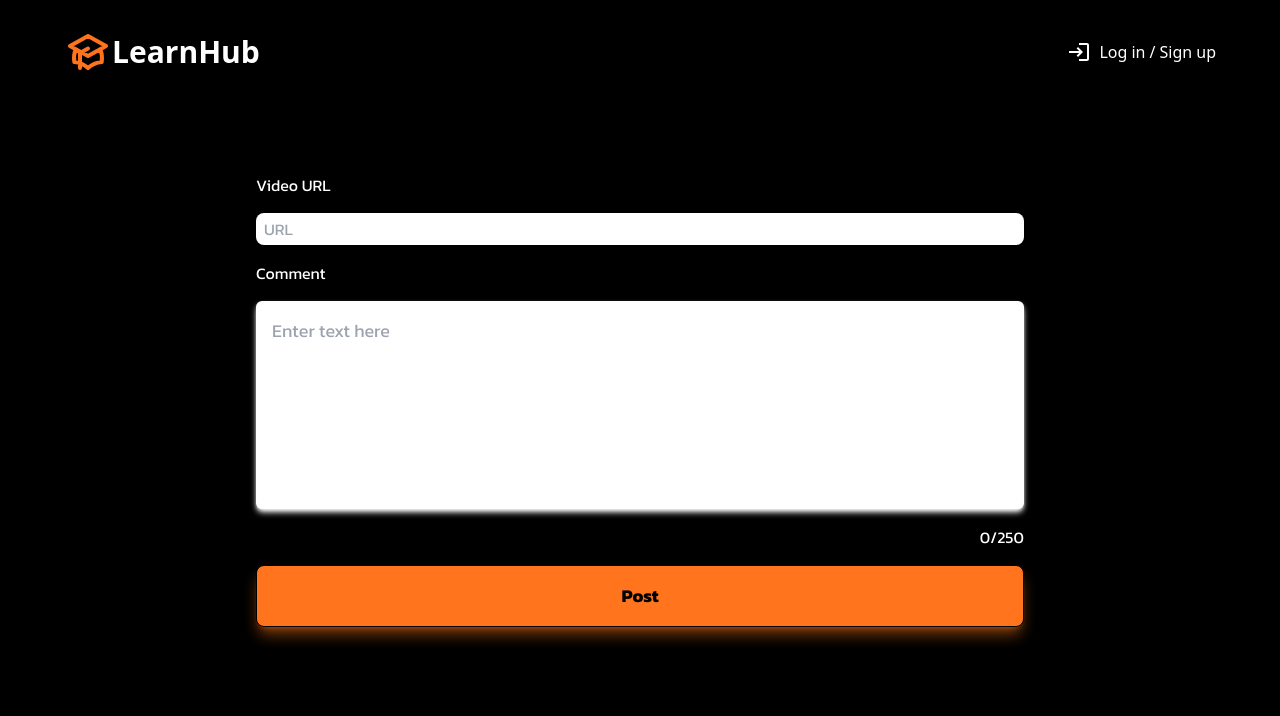
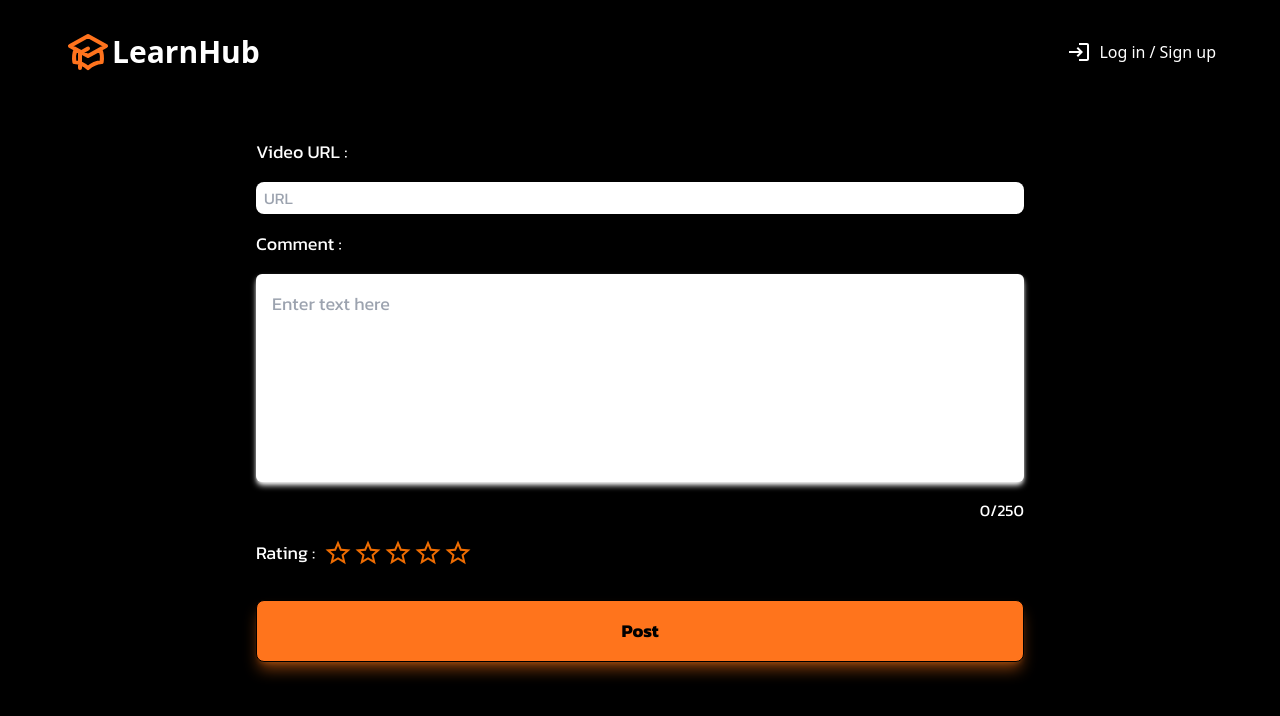
Before and after one commit to brightnc/frontend-project, a React (Vite) app: page /create in a window 1280 px wide. Shown: the top 716 px of the page. Built offline with nearby package versions, Linux system fonts and the light colour scheme.

Commit message:
feat :sparkles: : create new post

```diff
--- a/src/components/CardPost.tsx
+++ b/src/components/CardPost.tsx
@@ -1,12 +1,24 @@
 import { Link } from 'react-router-dom'
 import { PostDTO } from '../types/dto'
+import Rating from '@mui/material/Rating'
+import { styled } from '@mui/material/styles'
+import StarOutlineOutlinedIcon from '@mui/icons-material/StarOutlineOutlined'
+import StarOutlinedIcon from '@mui/icons-material/StarOutlined'
 
 interface ICardPostProps {
   post: PostDTO
 }
 const CardPost = ({ post }: ICardPostProps) => {
+  const StyledRating = styled(Rating)({
+    '& .MuiRating-iconFilled': {
+      color: 'yellow',
+    },
+    '& .MuiRating-iconHover': {
+      color: 'yellow',
+    },
+  })
   return (
-    <div className="flex flex-col border border-black rounded-lg">
+    <div className="flex flex-col border border-black rounded-lg gap-6">
       <Link to={`/posts/${post.id}`}>
         <div>
           <img
@@ -23,8 +35,16 @@ const CardPost = ({ post }: ICardPostProps) => {
             </div>
             <h5 className="italic text-sm text-yellow-200">{post.comment}</h5>
           </div>
-          <div className="detailRow">
+          <div className="flex justify-between items-center">
             <p className="text-lg text-[#AAAAAA]">{post.postedBy.name}</p>
+            <StyledRating
+              name="customized-color"
+              size="small"
+              readOnly
+              value={post.rating}
+              icon={<StarOutlinedIcon fontSize="inherit" />}
+              emptyIcon={<StarOutlineOutlinedIcon color="warning" fontSize="inherit" />}
+            />
           </div>
         </div>
       </Link>
--- a/src/components/Main.tsx
+++ b/src/components/Main.tsx
@@ -17,7 +17,7 @@ const Main = () => {
           </button>
         </Link>
       </div>
-      <div className="grid grid-cols-4 gap-8 mt-11">
+      <div className="grid grid-cols-3 gap-8 mt-11">
         {posts &&
           posts.map((post) => {
             return <CardPost key={post.id} post={post} />
--- a/src/hooks/useCreatePost.tsx
+++ b/src/hooks/useCreatePost.tsx
@@ -1,5 +1,22 @@
+import axios from 'axios'
+import { CreateContentDTO, PostDTO } from '../types/dto'
+import { useNavigate } from 'react-router-dom'
+
 const useCreatePost = () => {
-  return <div>useCreatePost</div>
+  const navigate = useNavigate()
+  const createPost = async (content: CreateContentDTO) => {
+    const url = 'https://api.learnhub.thanayut.in.th/content'
+    const token = localStorage.getItem('token')
+    try {
+      await axios.post<PostDTO>(url, content, {
+        headers: { 'Content-Type': 'application/json', Authorization: 'Bearer ' + token },
+      })
+      navigate('/')
+    } catch (error) {
+      throw new Error('Can not create content !')
+    }
+  }
+  return { createPost }
 }
 
 export default useCreatePost
--- a/src/hooks/usePost.tsx
+++ b/src/hooks/usePost.tsx
@@ -50,6 +50,7 @@ const usePost = (id: string) => {
       setError('Cannot delete post id : ' + id)
     }
   }
+
   return { post, isLoading, error, deletePost }
 }
 
--- a/src/pages/CreatePost.tsx
+++ b/src/pages/CreatePost.tsx
@@ -1,25 +1,69 @@
-import { useState } from 'react'
+import { FormEvent, useState } from 'react'
+import Rating from '@mui/material/Rating'
+import { styled } from '@mui/material/styles'
+import StarOutlineOutlinedIcon from '@mui/icons-material/StarOutlineOutlined'
+import StarOutlinedIcon from '@mui/icons-material/StarOutlined'
+import useCreatePost from '../hooks/useCreatePost'
 
 const CreatePost = () => {
   const [currentLength, setCurrentLength] = useState<number>(0)
+  const [rating, setRating] = useState<number | null>(0)
+  const [videoUrl, setVideoUrl] = useState<string>('')
+  const [comment, setComment] = useState<string>('')
+  const { createPost } = useCreatePost()
+  // const [contentBody, setContentBody] = useState<CreateContentDTO>({
+  //   videoUrl: '',
+  //   comment: '',
+  //   rating: 0,
+  // })
   const maxLength = 250
+
+  const StyledRating = styled(Rating)({
+    '& .MuiRating-iconFilled': {
+      color: 'yellow',
+    },
+    '& .MuiRating-iconHover': {
+      color: 'yellow',
+    },
+  })
+
+  const handleSubmit = async (e: FormEvent) => {
+    e.preventDefault()
+    try {
+      await createPost({
+        videoUrl: videoUrl,
+        comment: comment,
+        rating: rating || 0,
+      })
+    } catch (error) {
+      console.error(error)
+    }
+  }
   return (
     <div className=" h-screen flex flex-col justify-center items-center w-full ">
       <div className="w-2/3 h-4/5 flex flex-col justify-center items-center">
         <div className="w-full">
-          <form className="flex flex-col gap-4 w-full">
-            <label htmlFor="video-url">Video URL</label>
+          <form onSubmit={handleSubmit} className="flex flex-col gap-4 w-full">
+            <label htmlFor="video-url" className="text-lg">
+              Video URL :
+            </label>
             <input
               id="video-url"
               className="text-black px-2 py-1 rounded-lg w-full"
               type="text"
               placeholder="URL"
               required
+              onChange={(e) => setVideoUrl(e.target.value)}
             />
-            <label htmlFor="comment">Comment</label>
+            <label htmlFor="comment" className="text-lg">
+              Comment :
+            </label>
             <textarea
               id="comment"
-              onChange={(e) => setCurrentLength(e.target.value.length)}
+              onChange={(e) => {
+                setCurrentLength(e.target.value.length)
+                setComment(e.target.value)
+              }}
               maxLength={maxLength}
               placeholder="Enter text here"
               className="w-full p-4 h-52 text-lg  text-black shadow-md shadow-white resize-none rounded-md"
@@ -29,9 +73,22 @@ const CreatePost = () => {
               <span>/</span>
               <span>{maxLength}</span>
             </div>
+            <div className="flex items-center gap-2">
+              <p className="text-lg">Rating :</p>
+              <StyledRating
+                name="customized-color"
+                size="large"
+                value={rating}
+                onChange={(_, newValue) => {
+                  setRating(newValue)
+                }}
+                icon={<StarOutlinedIcon fontSize="inherit" />}
+                emptyIcon={<StarOutlineOutlinedIcon color="warning" fontSize="inherit" />}
+              />
+            </div>
             <button
               type="submit"
-              className="bg-[#ff741c]   border border-black hover:bg-black text-black hover:border-[#ff741c] hover:border hover:text-[#ff741c] font-bold rounded-lg px-8 py-4 text-lg shadow-lg shadow-orange-500/50"
+              className="bg-[#ff741c]   border border-black hover:bg-black text-black hover:border-[#ff741c] hover:border hover:text-[#ff741c] font-bold rounded-lg mt-4 px-8 py-4 text-lg shadow-lg shadow-orange-500/50"
             >
               Post
             </button>
--- a/src/pages/Edit.tsx
+++ b/src/pages/Edit.tsx
@@ -1,6 +1,10 @@
 import { FormEvent, useState } from 'react'
 import { useParams } from 'react-router-dom'
 import usePost from '../hooks/usePost'
+import Rating from '@mui/material/Rating'
+import { styled } from '@mui/material/styles'
+import StarOutlineOutlinedIcon from '@mui/icons-material/StarOutlineOutlined'
+import StarOutlinedIcon from '@mui/icons-material/StarOutlined'
 
 const Edit = () => {
   const [currentLength, setCurrentLength] = useState<number>(0)
@@ -8,6 +12,7 @@ const Edit = () => {
   const { id } = useParams()
   const { post, isLoading, error } = usePost(id || '1')
   const [comment, setComment] = useState('')
+  const [rating, setRating] = useState<number | null>(null)
 
   const handleSubmit = (e: FormEvent) => {
     e.preventDefault()
@@ -15,6 +20,15 @@ const Edit = () => {
     setComment('')
     setCurrentLength(0)
   }
+
+  const StyledRating = styled(Rating)({
+    '& .MuiRating-iconFilled': {
+      color: 'yellow',
+    },
+    '& .MuiRating-iconHover': {
+      color: 'yellow',
+    },
+  })
 
   if (isLoading) return <h1>Loading...</h1>
   if (error) return <h1>{error}</h1>
@@ -43,6 +57,19 @@ const Edit = () => {
                   <span>/</span>
                   <span>{maxLength}</span>
                 </div>
+                <div className="flex items-center gap-2">
+                  <p className="text-lg">Rating :</p>
+                  <StyledRating
+                    name="customized-color"
+                    size="large"
+                    value={rating}
+                    onChange={(_, newValue) => {
+                      setRating(newValue)
+                    }}
+                    icon={<StarOutlinedIcon fontSize="inherit" />}
+                    emptyIcon={<StarOutlineOutlinedIcon color="warning" fontSize="inherit" />}
+                  />
+                </div>
                 <button
                   type="submit"
                   className="bg-[#ff741c]   border border-black hover:bg-black text-black hover:border-[#ff741c] hover:border hover:text-[#ff741c] font-bold rounded-lg px-8 py-4 text-lg shadow-lg shadow-orange-500/50"
--- a/src/pages/Post.tsx
+++ b/src/pages/Post.tsx
@@ -4,6 +4,10 @@ import { FaRegEdit } from 'react-icons/fa'
 import DeleteForeverOutlinedIcon from '@mui/icons-material/DeleteForeverOutlined'
 import { Link } from 'react-router-dom'
 import { useAuth } from '../providers/AuthProvider'
+import Rating from '@mui/material/Rating'
+import { styled } from '@mui/material/styles'
+import StarOutlineOutlinedIcon from '@mui/icons-material/StarOutlineOutlined'
+import StarOutlinedIcon from '@mui/icons-material/StarOutlined'
 
 const Post = () => {
   const { id } = useParams()
@@ -13,6 +17,15 @@ const Post = () => {
   const handleDelete = () => {
     deletePost()
   }
+
+  const StyledRating = styled(Rating)({
+    '& .MuiRating-iconFilled': {
+      color: 'yellow',
+    },
+    '& .MuiRating-iconHover': {
+      color: 'yellow',
+    },
+  })
 
   if (isLoading) return <h1>Loading...</h1>
   if (error) return <h1>{error}</h1>
@@ -44,6 +57,14 @@ const Post = () => {
                     Posted by<span className="mx-1 text-xl">—</span>
                     {post.postedBy.name}
                   </p>
+                  <StyledRating
+                    name="customized-color"
+                    size="small"
+                    readOnly
+                    value={post.rating}
+                    icon={<StarOutlinedIcon fontSize="inherit" />}
+                    emptyIcon={<StarOutlineOutlinedIcon color="warning" fontSize="inherit" />}
+                  />
                   <p>{post.createdAt}</p>
                   <p>(Updated on {post.updatedAt})</p>
                   {isLoggedIn && username === post.postedBy.username && (
--- a/src/types/dto.ts
+++ b/src/types/dto.ts
@@ -31,3 +31,9 @@ export interface LoginDTO {
 export interface CredentialDTO {
   accessToken: string
 }
+
+export interface CreateContentDTO {
+  videoUrl: string
+  comment: string
+  rating: number
+}
```
